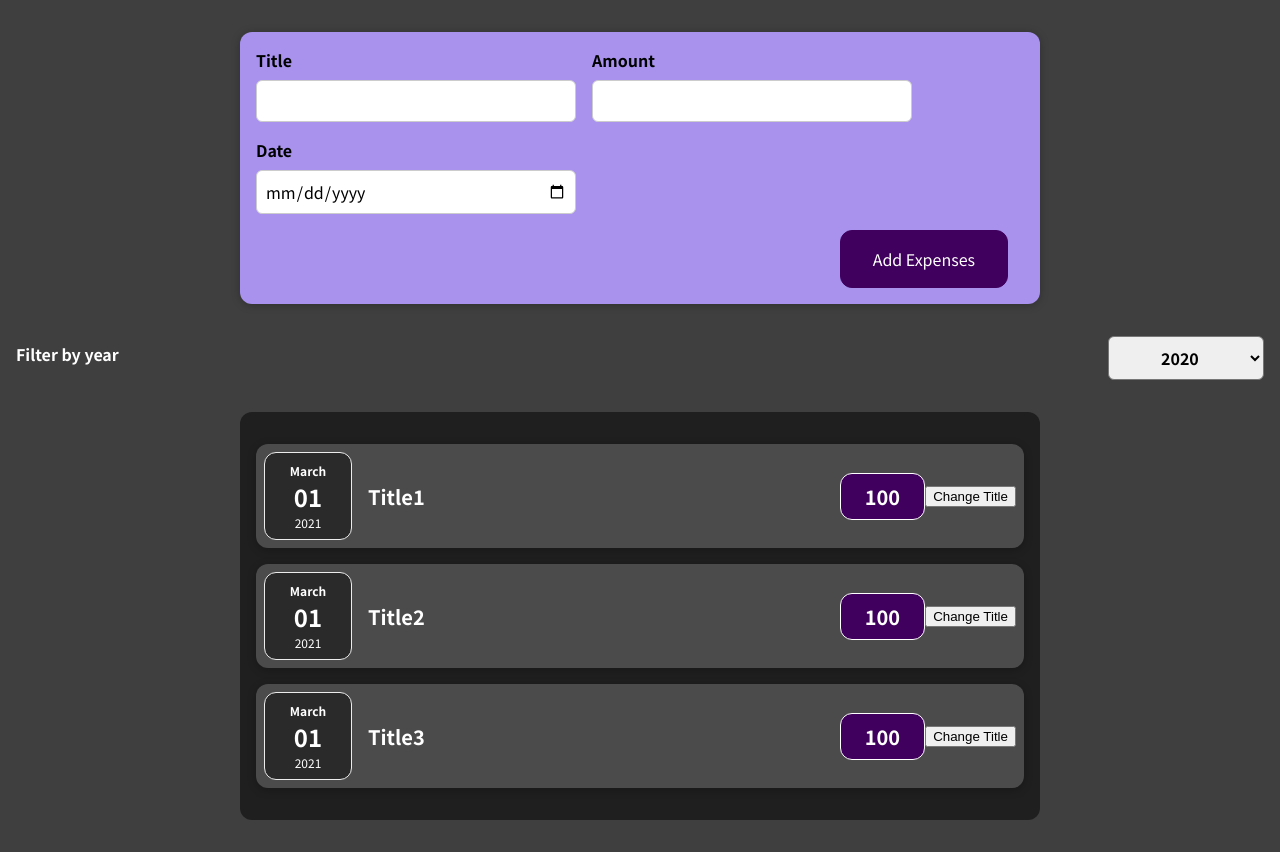
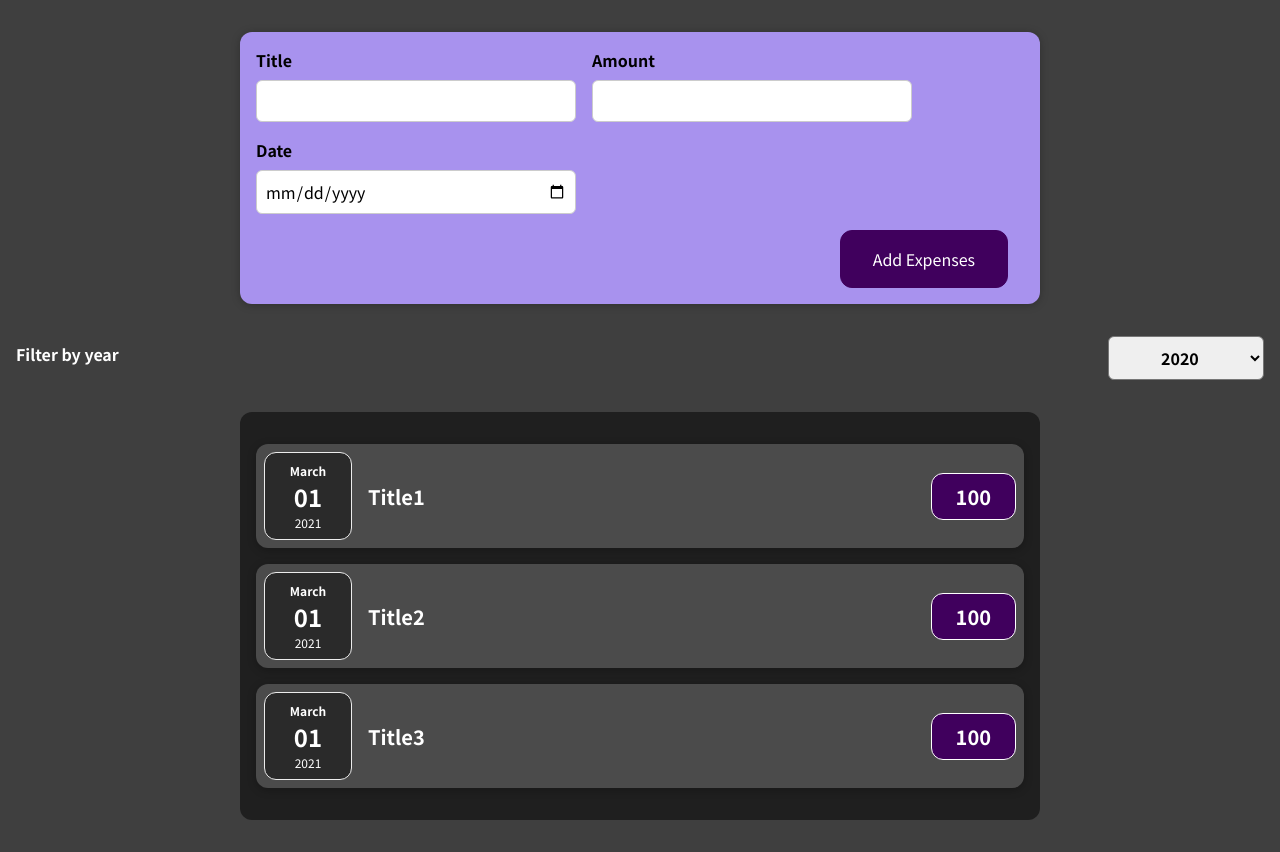
Before and after one commit to akshaybagai/learn-react, a React (Create React App) app: page / in a window 1280 px wide. Built offline with nearby package versions, Linux system fonts and the light colour scheme.

Commit message:
made expense item a stateless component

```diff
--- a/src/components/ExpenseItem.js
+++ b/src/components/ExpenseItem.js
@@ -5,22 +5,16 @@
 import Card from "./Card";
 
 function ExpenseItem(props) {
-    //use state always returns two values first the current value, second to update the value
-    const [title, setTitle] = useState(props.title);
 
-    const clickHandler = () => {
-        console.log("Clicked");
-        setTitle('Updated');
-    };
-
+    //as there's no state this is a stateless component.
+    // so this is what just presents the data to user
     return (
         <Card className="expense-item">
             <ExpenseDate date={props.date}/>
             <div className="expense-item__description">
-                <h2>{title}</h2>
+                <h2>{props.title}</h2>
                 <div className="expense-item__price">{props.amount}</div>
             </div>
-            <button onClick={clickHandler}>Change Title</button>
         </Card>
     )
 }
```
Also changed, not shown: 1 other file (tests, documents, lock files or other folders).
